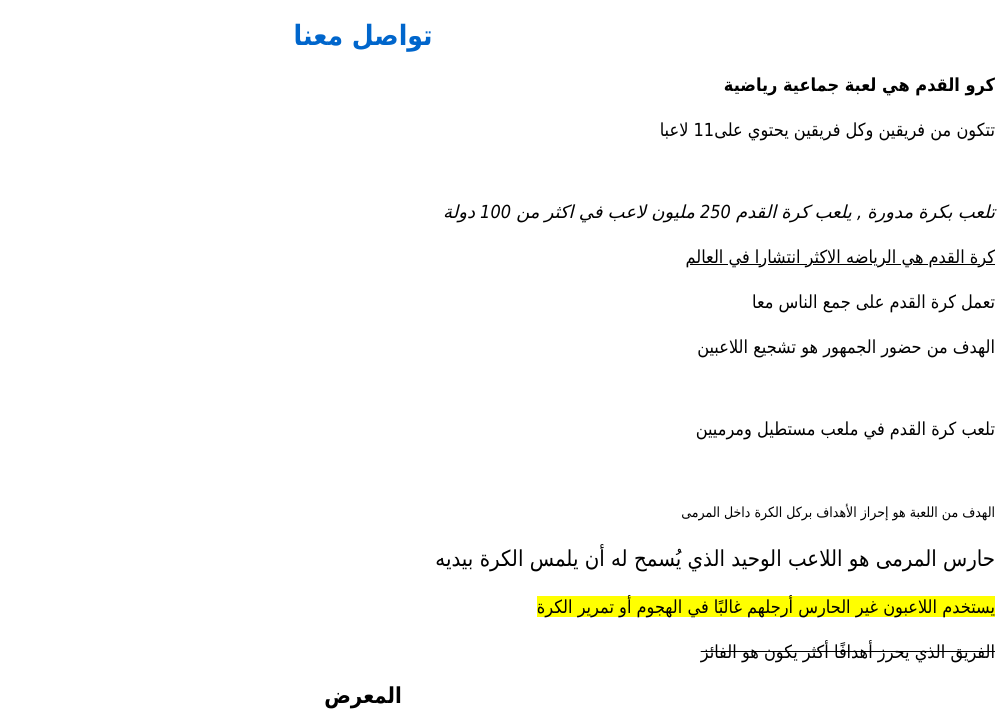
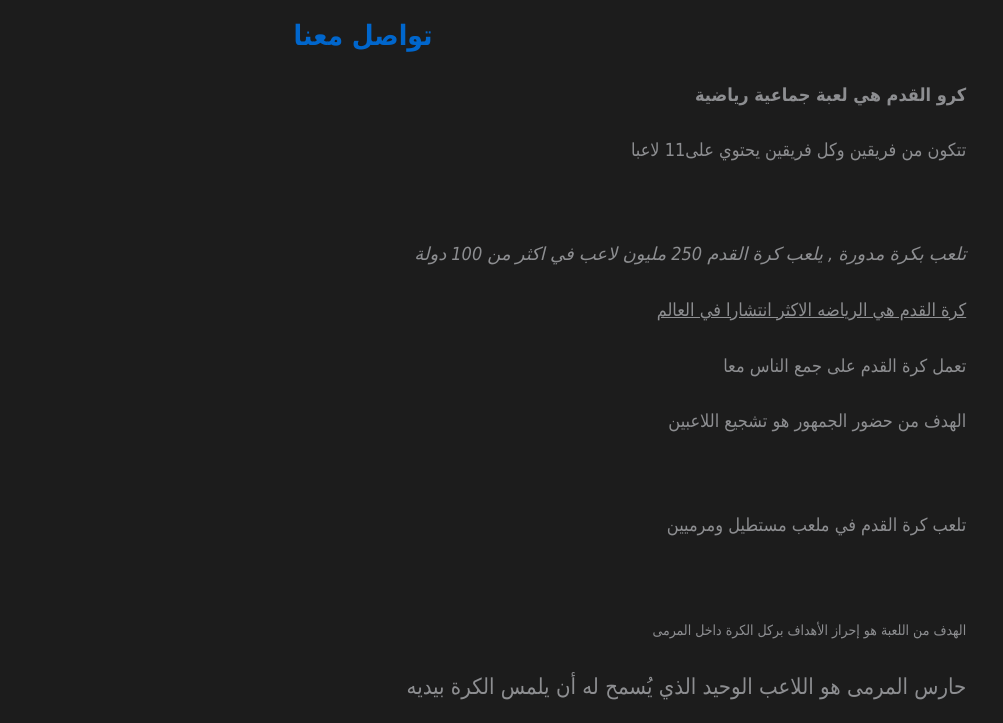
Before and after one commit to akida15/hinata, a plain HTML site: page index.html in a window 1280 px wide. Shown: the top 723 px of the page, without its empty margins (277-1280 px from the left). Drawn offline with Linux system fonts and the light colour scheme.

Commit message:
Update style.css

```diff
--- a/style.css
+++ b/style.css
@@ -1,6 +1,11 @@
 /* تنسيق العناصر النصية */
 
 body {
+
+    background-color: #1c1c1c;
+    background-size: cover;
+    background-position: center;
+    background-repeat: no-repeat;
 
 font-family: Tahoma, sans-serif;
 
@@ -15,6 +20,7 @@ h1 {
 font-size: 28px;
 
 text-align: center;
+color: #ffffff;
 
 }
 
@@ -24,6 +30,8 @@ font-size: 22px;
 
 text-align: center;
 
+color: #ffffff;
+
 }
 
 p {
@@ -31,6 +39,10 @@ p {
 font-size: 18px;
 
 line-height: 1.5;
+
+color: #8D8E91;
+
+margin: 1.8rem;
 
 }
 
```
